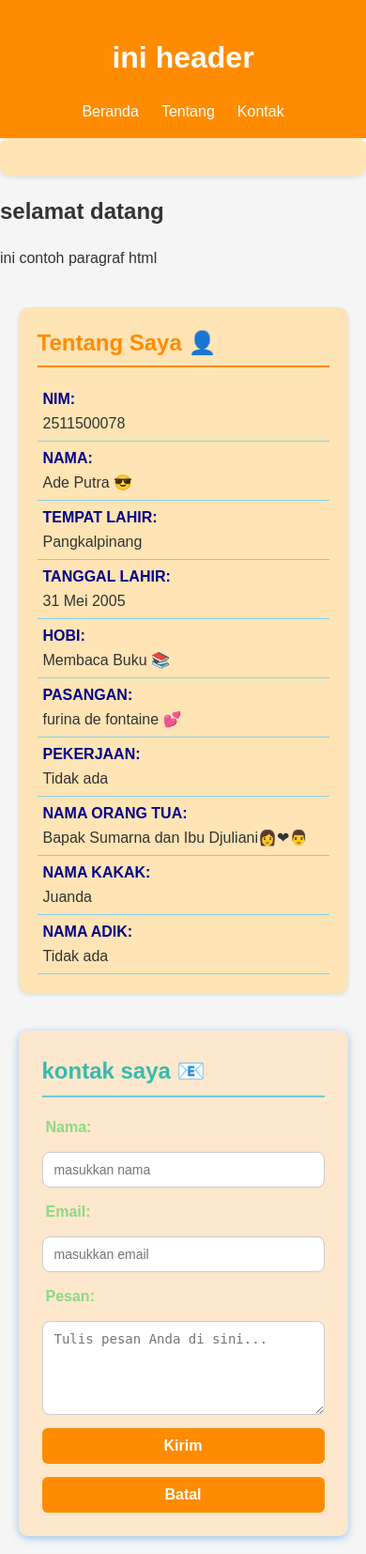
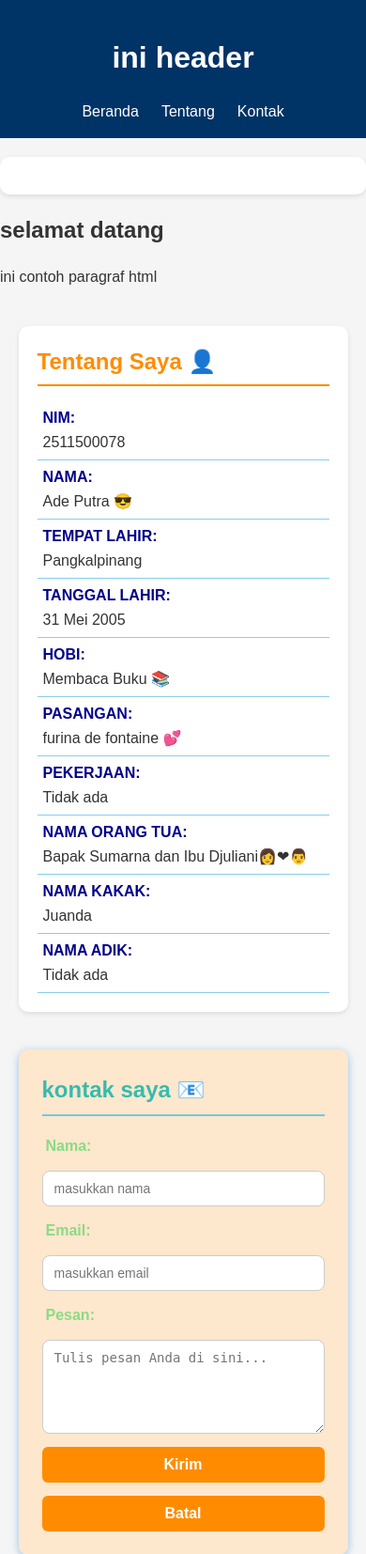
Before and after one commit to kelasngawi/2511500078-PWD-GB1J-2526O, a PHP site: page /pertemuan-04/index.html in a window 390 px wide. Shown: the top 1654 px of the page at 94% size. Run offline with PHP 8.4, Linux system fonts and the light colour scheme.

Commit message:
update readme.md dan style.css  dan index.html pertemuan 04

```diff
--- a/pertemuan-04/style.css
+++ b/pertemuan-04/style.css
@@ -11,7 +11,7 @@
   }
 
   header {
-    background-color: darkorange;
+    background-color: #003366;
     color: white;
     padding: 20px;
     text-align: center;
@@ -58,16 +58,18 @@ header li a:active {
     header {
         padding: 16px;
         position: sticky;
+        top: 0;
+        z-index: 1000;
     }
 
   }
   #home,
  #about {
-    background-color: moccasin;
+    background-color: #ffffff;
     border-radius: 10px;
     padding: 20px;
     max-width: 700px;
-    margin: auto;
+    margin: 20px auto;
     box-shadow: 0 2px 5px rgba(0, 0, 0, 0.1);
   }
   #home h2,
```
